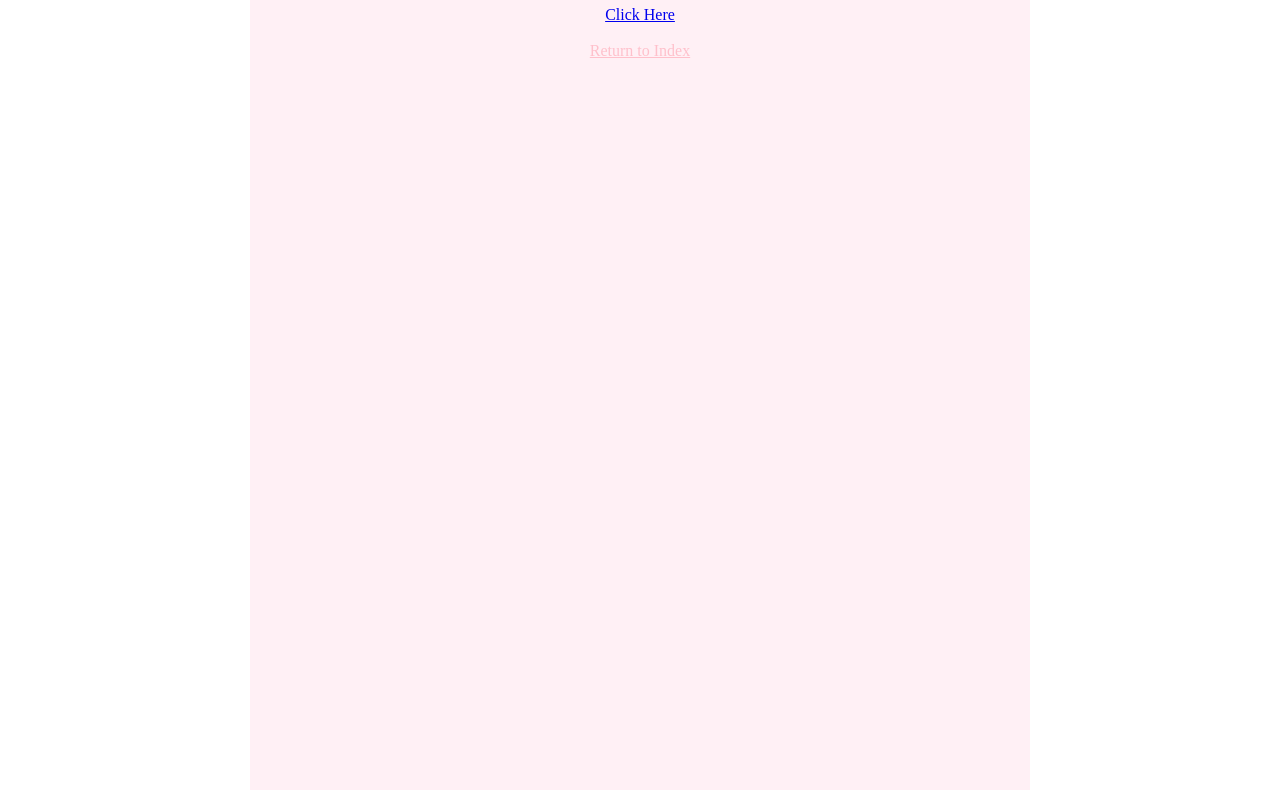
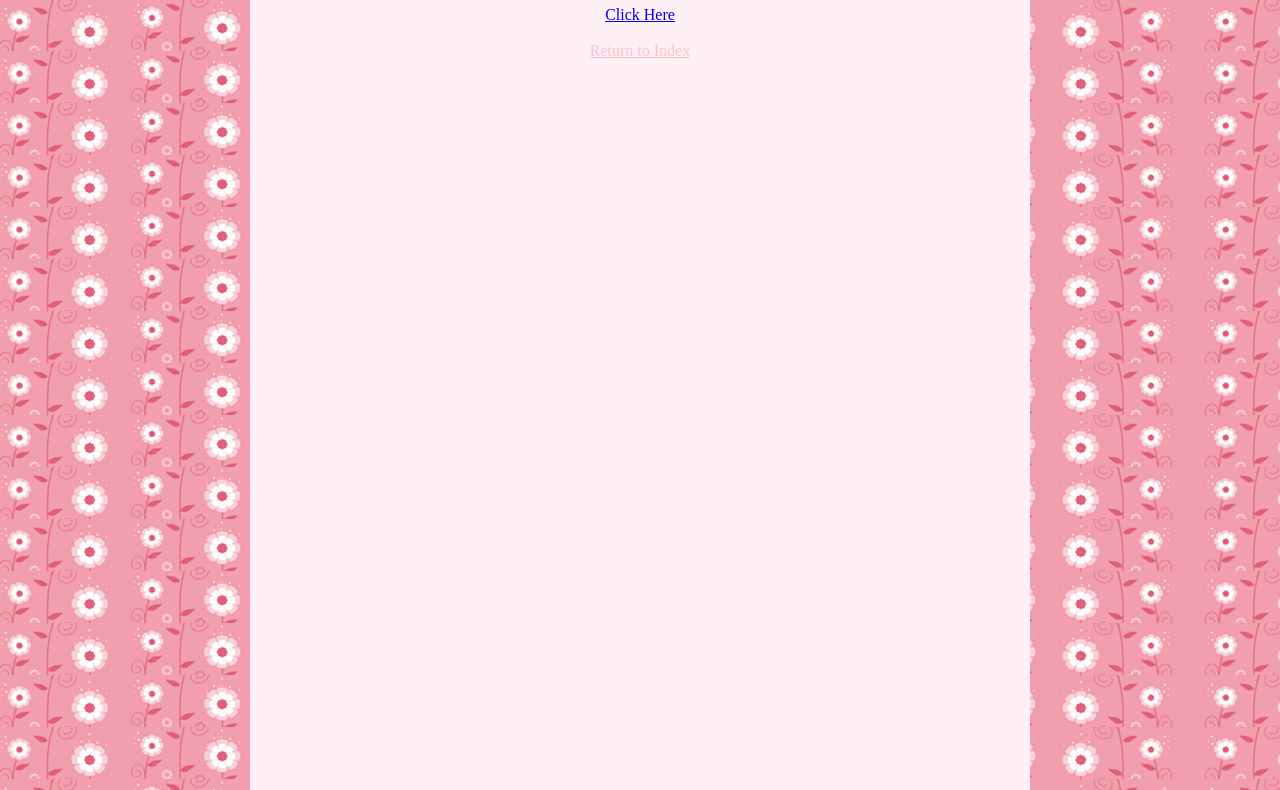
Before and after one commit to yanniewang106/yanniewang106.github.io, a plain HTML site: page hw3/自定义模态.html in a window 1280 px wide. Shown: the part 261-1051 px from the top of the page. Drawn offline with Linux system fonts and the light colour scheme; files whose address does not match are found by name.

Commit message:
Update 自定义模态.html

```diff
--- a/hw3/自定义模态.html
+++ b/hw3/自定义模态.html
@@ -7,7 +7,7 @@
 		<script type="text/javascript" src="js\jquery.js"></script>
 		<script type="text/javascript" src="js\modal.js"></script>
 	</head>
-	<body background="\hw1\src\images\2.jpg">
+	<body background="\hw1\images\2.jpg">
 		<div id="head" align="center">
 			<div id="header">
 				<h1>Yannie's Homepage</h1>
```
